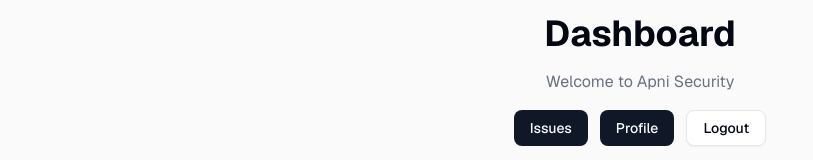
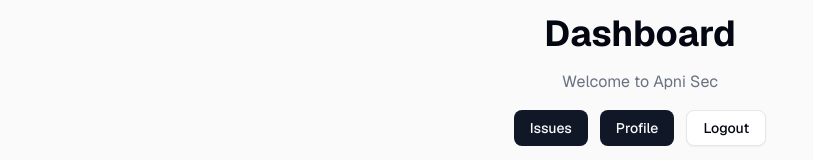
Before and after one commit to PiyushXCoder/apni-sec-assignment, a Next.js app: page /dashboard in a window 1280 px wide. Shown: the part 320-480 px from the top of the page, without its empty margins (0-813 px from the left). Built offline with nearby package versions, Linux system fonts and the light colour scheme.

Commit message:
refactor: use Apni Sec

```diff
--- a/app/dashboard/page.tsx
+++ b/app/dashboard/page.tsx
@@ -35,7 +35,7 @@
     <div className="flex min-h-screen items-center justify-center bg-zinc-50 font-sans dark:bg-black">
       <div className="space-y-4 text-center">
         <h1 className="text-4xl font-bold">Dashboard</h1>
-        <p className="text-muted-foreground">Welcome to Apni Security</p>
+        <p className="text-muted-foreground">Welcome to Apni Sec</p>
         <div className="flex gap-3 justify-center">
           <Link href="/issues">
             <Button variant="default">Issues</Button>
```
